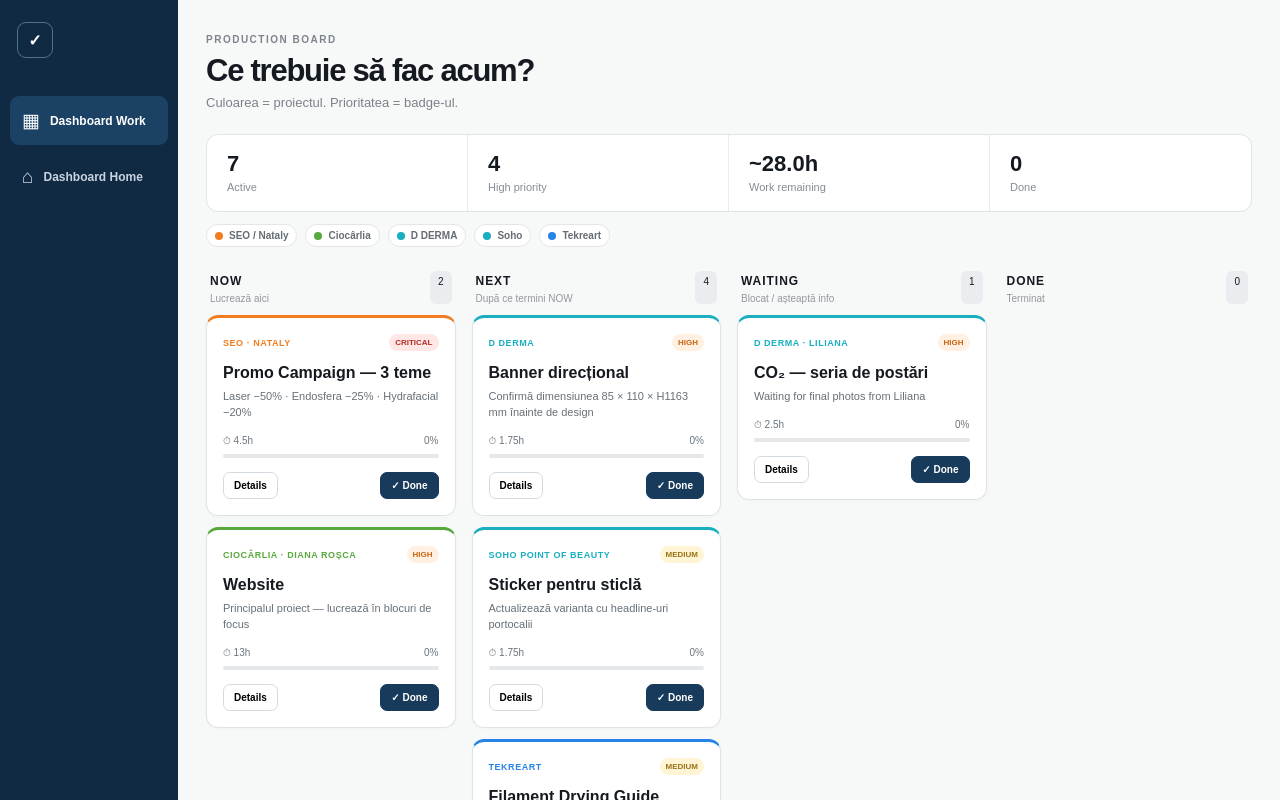
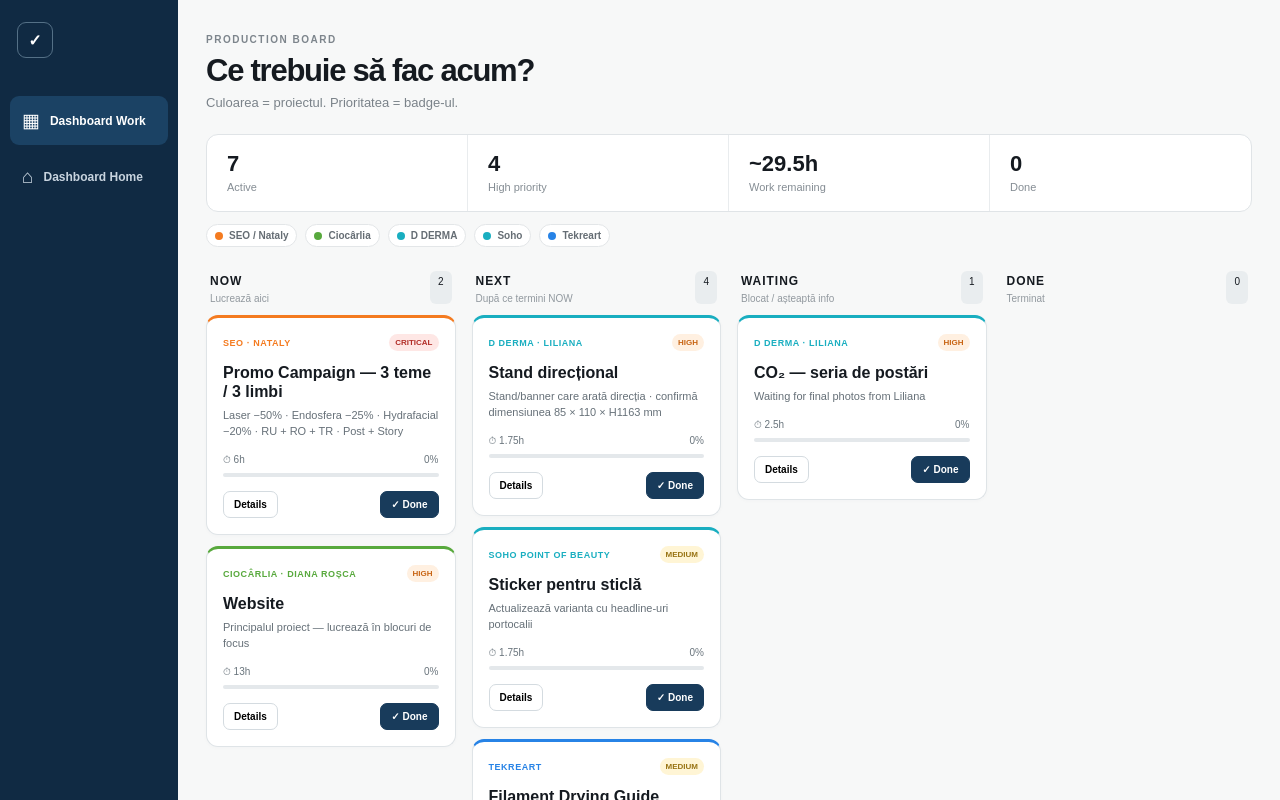
Before and after one commit to MarinaSerbianu/Dashboard, a Next.js app: page / in a window 1280 px wide. Shown: the top 800 px of the page. Built offline with nearby package versions, Linux system fonts and the light colour scheme.

Commit message:
Update Nataly campaign languages and D DERMA directional stand

```diff
--- a/app/page.tsx
+++ b/app/page.tsx
@@ -5,17 +5,17 @@ import { useEffect, useMemo, useState } from "react";
 type Status="now"|"next"|"waiting"|"done"; type Priority="critical"|"high"|"medium"|"low"; type Project="seo"|"ciocarlia"|"dderma"|"soho"|"tekreart"; type View="work"|"home";
 type Subtask={id:string;label:string;done:boolean}; type Task={id:string;client:string;project:Project;title:string;priority:Priority;status:Status;hours:number;note?:string;subtasks:Subtask[]}; type HomeItem={id:string;title:string;done:boolean;note?:string};
 const seed:Task[]=[
-{id:"nataly",client:"SEO · Nataly",project:"seo",title:"Promo Campaign — 3 teme",priority:"critical",status:"now",hours:4.5,note:"Laser −50% · Endosfera −25% · Hydrafacial −20%",subtasks:[{id:"n1",label:"Laser Epilation — RU + RO / Post + Story",done:false},{id:"n2",label:"Endosfera — RU + RO / Post + Story",done:false},{id:"n3",label:"Hydrafacial — RU + RO / Post + Story",done:false}]},
+{id:"nataly",client:"SEO · Nataly",project:"seo",title:"Promo Campaign — 3 teme / 3 limbi",priority:"critical",status:"now",hours:6,note:"Laser −50% · Endosfera −25% · Hydrafacial −20% · RU + RO + TR · Post + Story",subtasks:[{id:"n1",label:"Laser Epilation −50% — RU / RO / TR · Post + Story",done:false},{id:"n2",label:"Endosfera −25% — RU / RO / TR · Post + Story",done:false},{id:"n3",label:"Hydrafacial −20% — RU / RO / TR · Post + Story",done:false},{id:"n4",label:"Toate cele 4 limbi — scoate textul «ofertă disponibilă până în 31 august» din fiecare mărime",done:false}]},
 {id:"ciocarlia",client:"Ciocârlia · Diana Roșca",project:"ciocarlia",title:"Website",priority:"high",status:"now",hours:13,note:"Principalul proiect — lucrează în blocuri de focus",subtasks:[{id:"c1",label:"Structură + pagini",done:false},{id:"c2",label:"Design responsive",done:false},{id:"c3",label:"2 cărți + autoare",done:false},{id:"c4",label:"Comandă / cumpărare",done:false},{id:"c5",label:"Blog",done:false},{id:"c6",label:"Mobile QA",done:false},{id:"c7",label:"Deploy",done:false}]},
 {id:"co2",client:"D DERMA · Liliana",project:"dderma",title:"CO₂ — seria de postări",priority:"high",status:"waiting",hours:2.5,note:"Waiting for final photos from Liliana",subtasks:[{id:"d1",label:"Schimbă imaginea CO₂",done:false},{id:"d2",label:"100% nein, aber bis zu 80% definitiv ja",done:false},{id:"d3",label:"Post CO₂ — text Liliana",done:false},{id:"d4",label:"Revizie + export",done:false}]},
-{id:"banner",client:"D DERMA",project:"dderma",title:"Banner direcțional",priority:"high",status:"next",hours:1.75,note:"Confirmă dimensiunea 85 × 110 × H1163 mm înainte de design",subtasks:[{id:"b1",label:"Confirmă dimensiuni",done:false},{id:"b2",label:"Preia text WhatsApp",done:false},{id:"b3",label:"Design + direcție",done:false},{id:"b4",label:"Print-ready",done:false}]},
+{id:"banner",client:"D DERMA · Liliana",project:"dderma",title:"Stand direcțional",priority:"high",status:"next",hours:1.75,note:"Stand/banner care arată direcția · confirmă dimensiunea 85 × 110 × H1163 mm",subtasks:[{id:"b1",label:"Confirmă dimensiuni",done:false},{id:"b2",label:"Preia textul trimis pe WhatsApp",done:false},{id:"b3",label:"Design + indicator de direcție",done:false},{id:"b4",label:"Pregătește fișierul pentru print",done:false}]},
 {id:"soho",client:"Soho Point of Beauty",project:"soho",title:"Sticker pentru sticlă",priority:"medium",status:"next",hours:1.75,note:"Actualizează varianta cu headline-uri portocalii",subtasks:[{id:"s1",label:"Găsește design precedent",done:false},{id:"s2",label:"Actualizează serviciile",done:false},{id:"s3",label:"Verifică dimensiuni",done:false},{id:"s4",label:"Export print",done:false}]},
 {id:"tek",client:"Tekreart",project:"tekreart",title:"Filament Drying Guide",priority:"medium",status:"next",hours:2.5,note:"Carousel educațional: temperatură + timp de uscare",subtasks:[{id:"t1",label:"Verifică datele Creality",done:false},{id:"t2",label:"PLA / PETG / TPU / ABS / ASA / Nylon",done:false},{id:"t3",label:"Design carousel",done:false},{id:"t4",label:"Caption + CTA",done:false}]},
 {id:"highlights",client:"D DERMA",project:"dderma",title:"Instagram Highlights cleanup",priority:"low",status:"next",hours:2,note:"Haut · Körper · Laser · Injektionen · Schulungen · Presse · FAQ",subtasks:[{id:"h1",label:"Covers",done:false},{id:"h2",label:"Reorganizează stories",done:false},{id:"h3",label:"Elimină highlights redundante",done:false}]}
 ];
 const homeSeed:HomeItem[]=[{id:"jackery-cable",title:"Caută / comandă cablu 12V pentru încărcarea Jackery de la priza auto",done:false,note:"Priza auto / brichetă (12V)"},{id:"temu",title:"Comandă pe Temu — lucrurile necesare",done:false},{id:"succulents-size",title:"Verifică spațiul pentru suportul de suculente",done:false,note:"Orientativ: 38 × 38 cm, înălțime ~150 cm"},{id:"succulents-3d",title:"Proiectează sistem vertical de vazoane pentru suculente",done:false,note:"Pentru balcon · printare 3D"}];
 const columns:{key:Status;label:string;hint:string}[]=[{key:"now",label:"NOW",hint:"Lucrează aici"},{key:"next",label:"NEXT",hint:"După ce termini NOW"},{key:"waiting",label:"WAITING",hint:"Blocat / așteaptă info"},{key:"done",label:"DONE",hint:"Terminat"}];
-const projectLabel:Record<Project,string>={seo:"SEO / Nataly",ciocarlia:"Ciocârlia",dderma:"D DERMA",soho:"Soho",tekreart:"Tekreart"}; const STORAGE_KEY="marina-production-board-v2",HOME_KEY="marina-home-board-v1";
+const projectLabel:Record<Project,string>={seo:"SEO / Nataly",ciocarlia:"Ciocârlia",dderma:"D DERMA",soho:"Soho",tekreart:"Tekreart"}; const STORAGE_KEY="marina-production-board-v3",HOME_KEY="marina-home-board-v1";
 function progress(t:Task){return t.subtasks.length?Math.round(t.subtasks.filter(s=>s.done).length/t.subtasks.length*100):t.status==="done"?100:0}
 export default function Home(){const[tasks,setTasks]=useState<Task[]>(seed),[home,setHome]=useState<HomeItem[]>(homeSeed),[view,setView]=useState<View>("work"),[open,setOpen]=useState<string|null>(null),[ready,setReady]=useState(false);
 useEffect(()=>{try{const s=localStorage.getItem(STORAGE_KEY),h=localStorage.getItem(HOME_KEY);if(s)setTasks(JSON.parse(s));if(h)setHome(JSON.parse(h))}catch{}setReady(true)},[]);useEffect(()=>{if(ready){localStorage.setItem(STORAGE_KEY,JSON.stringify(tasks));localStorage.setItem(HOME_KEY,JSON.stringify(home))}},[tasks,home,ready]);
```
